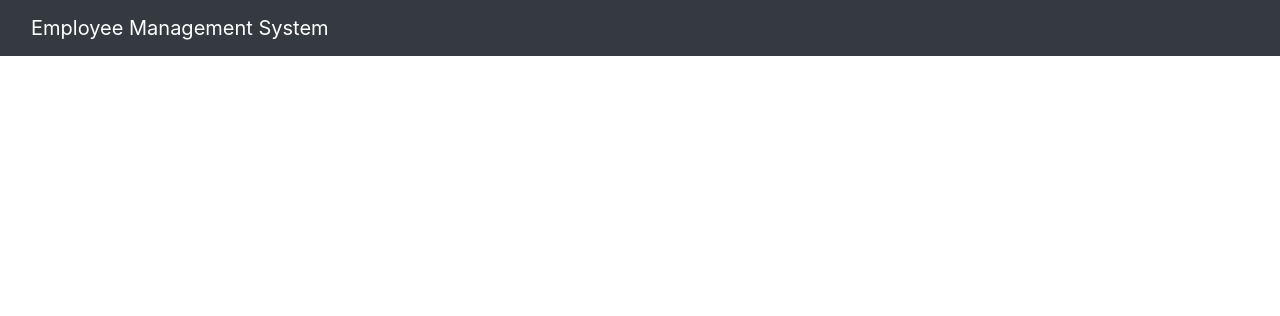
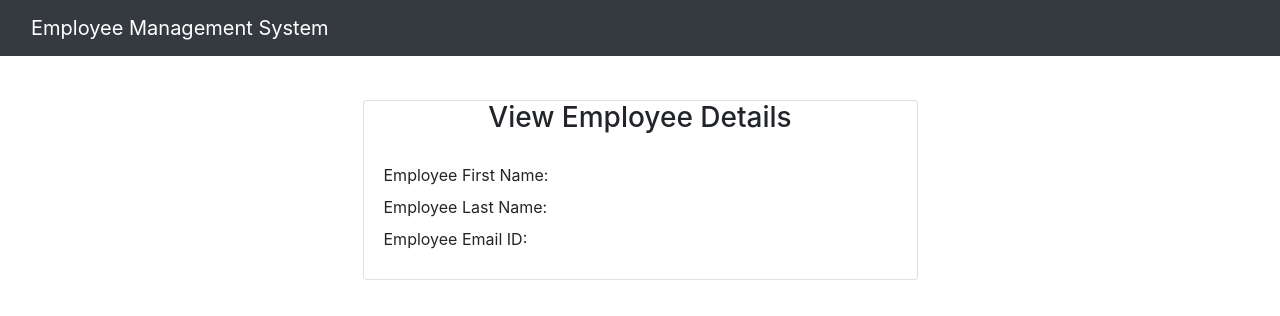
Before and after one commit to supragya27/Employee-Management-System, a React (Create React App) app in the folder frontend/employee-management-system/: page /view-employee/1 in a window 1280 px wide. Shown: the top 316 px of the page. Built offline with nearby package versions, Linux system fonts and the light colour scheme; no server answers.

Commit message:
added view employee functionality

```diff
--- a/frontend/employee-management-system/src/App.js
+++ b/frontend/employee-management-system/src/App.js
@@ -7,6 +7,7 @@ import Header from './components/Header'
 import Footer from './components/Footer'
 import './App.css'
 import UpdateEmployee from './components/UpdateEmployee'
+import ViewEmployee from './components/ViewEmployee'
 
 function App() {
   return (
@@ -20,6 +21,7 @@ function App() {
                 <Route path="/employees" component={ListEmployee}></Route>
                 <Route path="/add-employee" component={CreateEmployee}></Route>
                 <Route path="/update-employee/:id" component={UpdateEmployee}></Route>
+                <Route path="/view-employee/:id" component={ViewEmployee}></Route>
               </Switch>
             </Container>
         </>
--- a/frontend/employee-management-system/src/components/ListEmployee.js
+++ b/frontend/employee-management-system/src/components/ListEmployee.js
@@ -11,6 +11,10 @@ export class ListEmployee extends Component {
         this.addEmployee=this.addEmployee.bind(this)
         this.editEmployee=this.editEmployee.bind(this)
         this.deleteEmployee=this.deleteEmployee.bind(this)
+    }
+
+    viewEmployee(id){
+        this.props.history.push(`/view-employee/${id}`)
     }
 
     deleteEmployee(id){
@@ -63,7 +67,8 @@ export class ListEmployee extends Component {
                             <td> {emp.emailId} </td>
                             <td>
                                 <button onClick={()=>this.editEmployee(emp.id)} className="btn btn-info">Update</button>&nbsp;
-                                <button onClick={()=>this.deleteEmployee(emp.id)} className="btn btn-danger">Delete</button>
+                                <button onClick={()=>this.deleteEmployee(emp.id)} className="btn btn-danger">Delete</button>&nbsp;
+                                <button onClick={()=>this.viewEmployee(emp.id)} className="btn btn-success">View</button>
                             </td>
                            </tr>
                        )
--- /dev/null
+++ b/frontend/employee-management-system/src/components/ViewEmployee.js
@@ -0,0 +1,46 @@
+import React, { Component } from 'react'
+import EmployeeService from '../services/EmployeeService'
+
+export class ViewEmployee extends Component {
+    constructor(props){
+        super(props)
+
+        this.state={
+            id:this.props.match.params.id,
+            employee:{}
+        }
+    }
+    componentDidMount(){
+        EmployeeService.getEmployeeById(this.state.id)
+        .then(res=>{
+            this.setState({employee: res.data})
+        })
+    }
+    render() {
+        return (
+            <div>
+                <br></br>
+                <div className = "card col-md-6 offset-md-3">
+                    <h3 className = "text-center"> View Employee Details</h3>
+                    <div className = "card-body">
+                        <div className = "row">
+                            <label> Employee First Name: </label> &nbsp;
+                            <div> { this.state.employee.firstName }</div>
+                        </div>
+                        <div className = "row">
+                            <label> Employee Last Name: </label>&nbsp;
+                            <div> { this.state.employee.lastName }</div>
+                        </div>
+                        <div className = "row">
+                            <label> Employee Email ID: </label>&nbsp;
+                            <div> { this.state.employee.emailId }</div>
+                        </div>
+                    </div>
+
+                </div>
+            </div>
+        )
+    }
+}
+
+export default ViewEmployee
```
Also changed, not shown: 1 other file (tests, documents, lock files or other folders).
